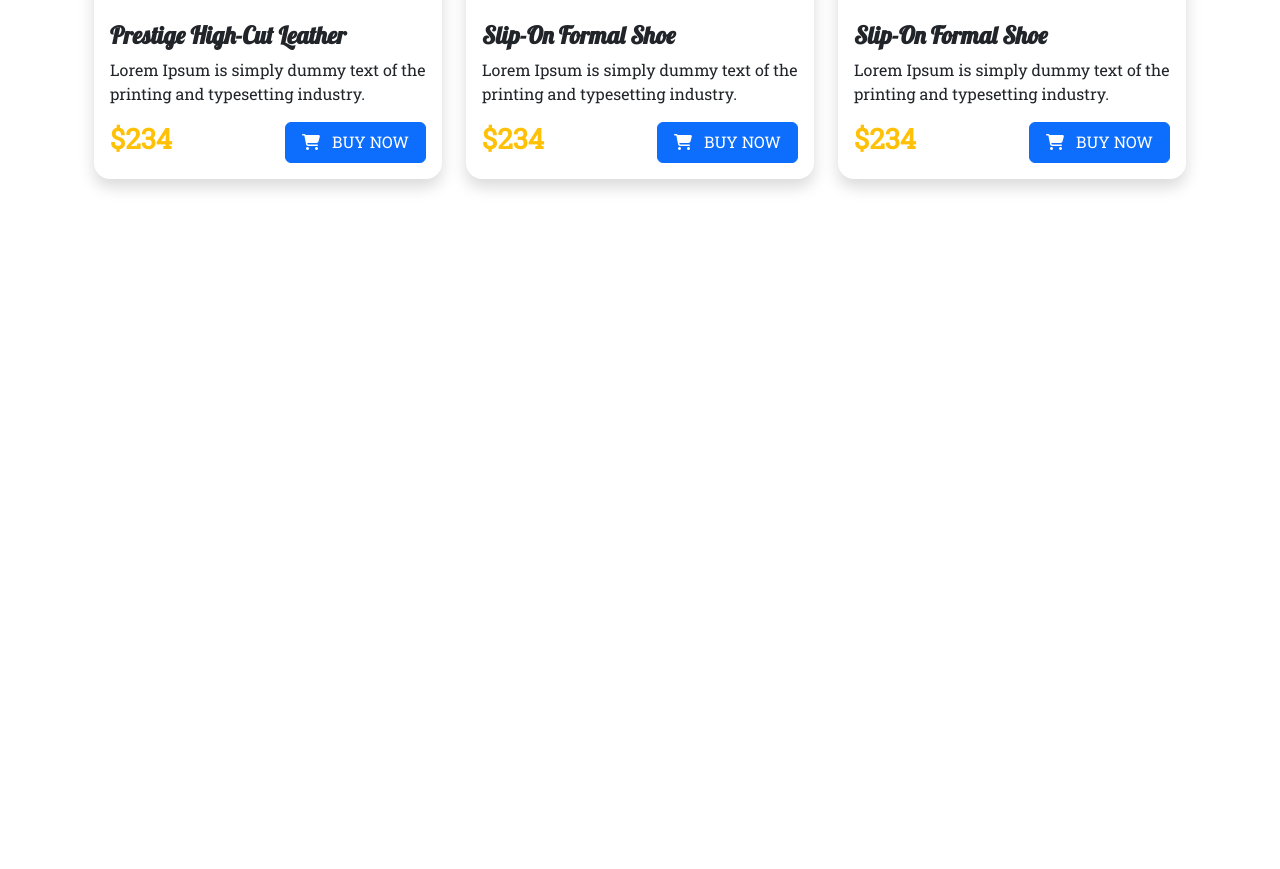
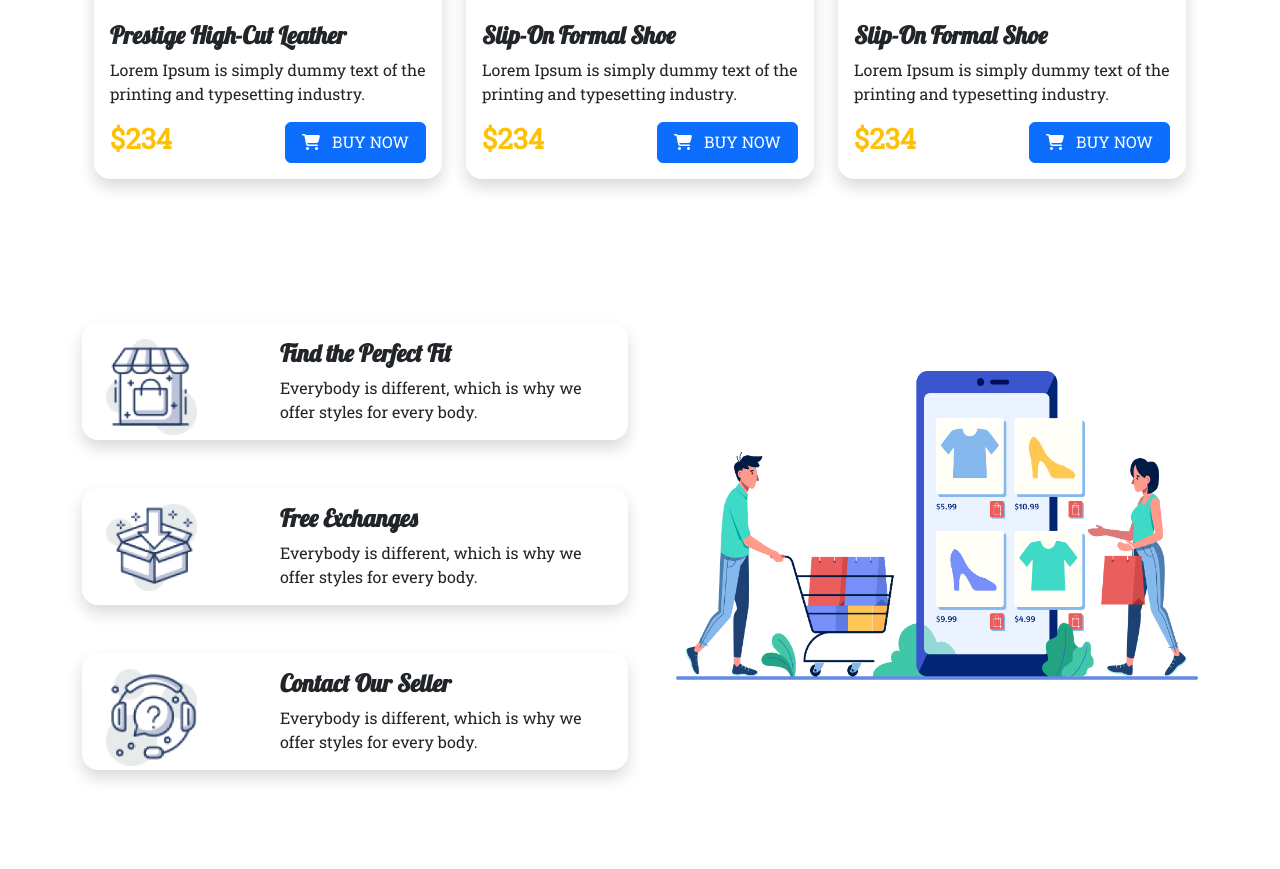
Before and after one commit to LaboneeAktar/nike-react-bootstrap, a plain HTML site: page index.html in a window 1280 px wide. Shown: the part 1610-2479 px from the top of the page. Before the commit the page ends 1837 px from the top, so only its background shows below. Drawn offline with nearby package versions, Linux system fonts and the light colour scheme.

Commit message:
last section

```diff
--- a/index.html
+++ b/index.html
@@ -34,9 +34,9 @@
                 <div class="collapse navbar-collapse justify-content-end" id="navbarNavAltMarkup">
                     <div class="navbar-nav">
                         <a class="nav-link active" aria-current="page" href="#">Home</a>
-                        <a class="nav-link" href="#">Casual Shoes</a>
-                        <a class="nav-link" href="#">Formal Shoes</a>
-                        <a class="nav-link" href="#">Contact Us</a>
+                        <a class="nav-link" href="#casual-shoes">Casual Shoes</a>
+                        <a class="nav-link" href="#formal-shoes">Formal Shoes</a>
+                        <a class="nav-link" href="#contact-us">Contact Us</a>
                     </div>
                 </div>
             </div>
@@ -65,7 +65,7 @@
     </header>
     <main class="container">
         <!-- Casual Shoes  -->
-        <section>
+        <section id="casual-shoes">
             <h1 class="mt-5">CASUAL SHOES</h1>
             <div class="container text-center">
                 <div class="row g-4">
@@ -128,7 +128,7 @@
             </div>
         </section>
         <!-- Formal shoes  -->
-        <section class="mt-5 mb-5">
+        <section class="mt-5" id="formal-shoes">
             <h1 class="mt-5">FORMAL SHOES</h1>
             <div class="container text-center">
                 <div class="row g-4">
@@ -180,7 +180,58 @@
                             </div>
                         </div>
                     </div>
-
+                </div>
+            </div>
+        </section>
+        <!-- Benefits Section  -->
+        <section class="mt-5 mb-5 py-5" id="contact-us">
+            <div class="row pt-5 small-device">
+                <div class="col-lg-6">
+                    <div class="card mb-5 border-0 shadow rounded-4">
+                        <div class="row g-0">
+                            <div class="col-md-4">
+                                <img src="images/icons/image 12.png" class="img-fluid w-50 ms-4 pt-3" alt="...">
+                            </div>
+                            <div class="col-md-8">
+                                <div class="card-body">
+                                    <h4 class="card-title fw-bold">Find the Perfect Fit</h4>
+                                    <p class="card-text">Everybody is different, which is why we
+                                        offer styles for every body.</p>
+                                </div>
+                            </div>
+                        </div>
+                    </div>
+                    <div class="card mb-5 border-0 shadow rounded-4">
+                        <div class="row g-0">
+                            <div class="col-md-4">
+                                <img src="images/icons/image 13.png" class="img-fluid w-50 ms-4 pt-3" alt="...">
+                            </div>
+                            <div class="col-md-8">
+                                <div class="card-body">
+                                    <h4 class="card-title fw-bold">Free Exchanges</h4>
+                                    <p class="card-text">Everybody is different, which is why we
+                                        offer styles for every body.</p>
+                                </div>
+                            </div>
+                        </div>
+                    </div>
+                    <div class="card mb-5 border-0 shadow rounded-4">
+                        <div class="row g-0">
+                            <div class="col-md-4">
+                                <img src="images/icons/image 14.png" class="img-fluid w-50 ms-4 pt-3" alt="...">
+                            </div>
+                            <div class="col-md-8">
+                                <div class="card-body">
+                                    <h4 class="card-title fw-bold">Contact Our Seller</h4>
+                                    <p class="card-text">Everybody is different, which is why we
+                                        offer styles for every body.</p>
+                                </div>
+                            </div>
+                        </div>
+                    </div>
+                </div>
+                <div class="col-lg-6">
+                    <img class="img-fluid pt-5 ps-4 last-image" src="images/icons/XMLID 1.png" alt="">
                 </div>
             </div>
         </section>
--- a/style.css
+++ b/style.css
@@ -28,4 +28,13 @@ h4 {
         display: flex;
         flex-direction: column-reverse;
     }
+
+    .card {
+        text-align: center;
+    }
+
+    /* .last-image {
+        margin-top: 0;
+        padding: 0;
+    } */
 }
```
